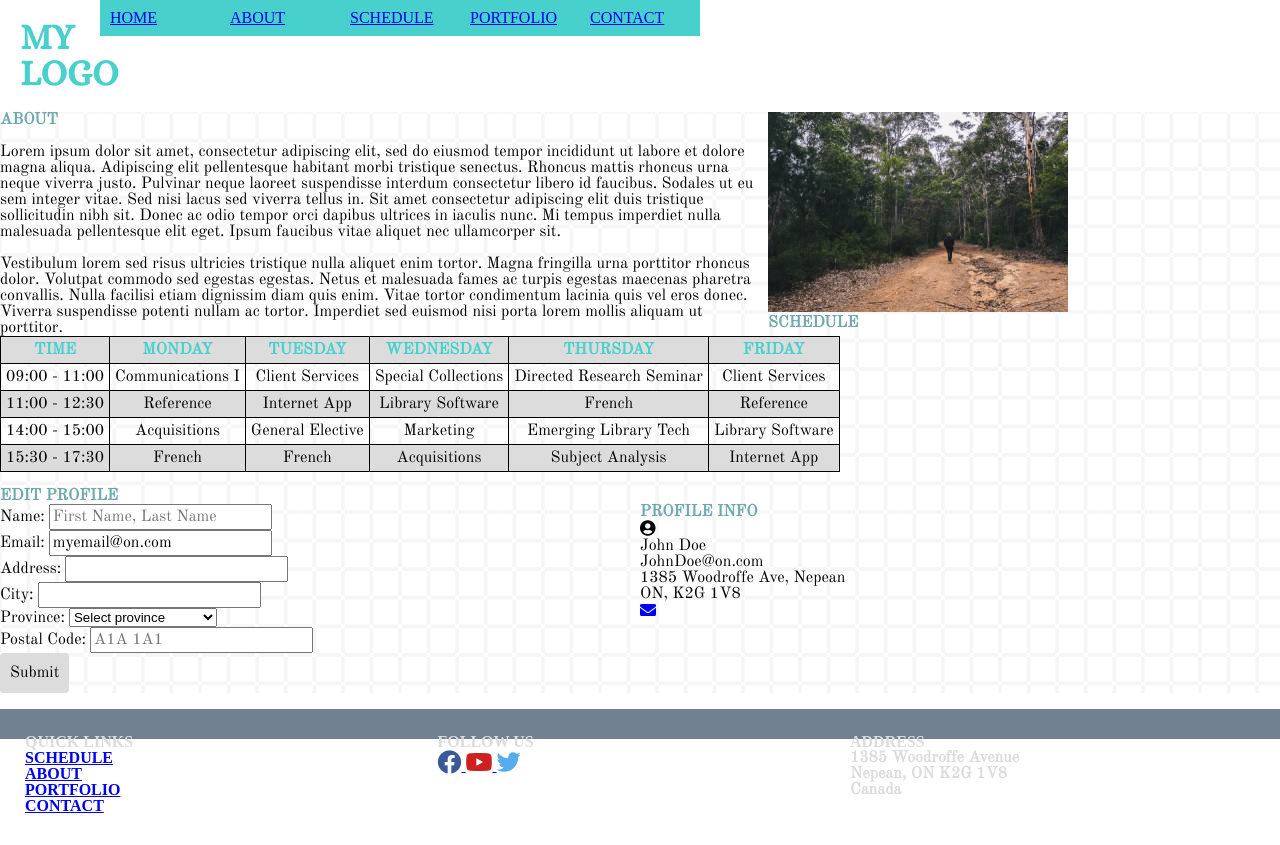
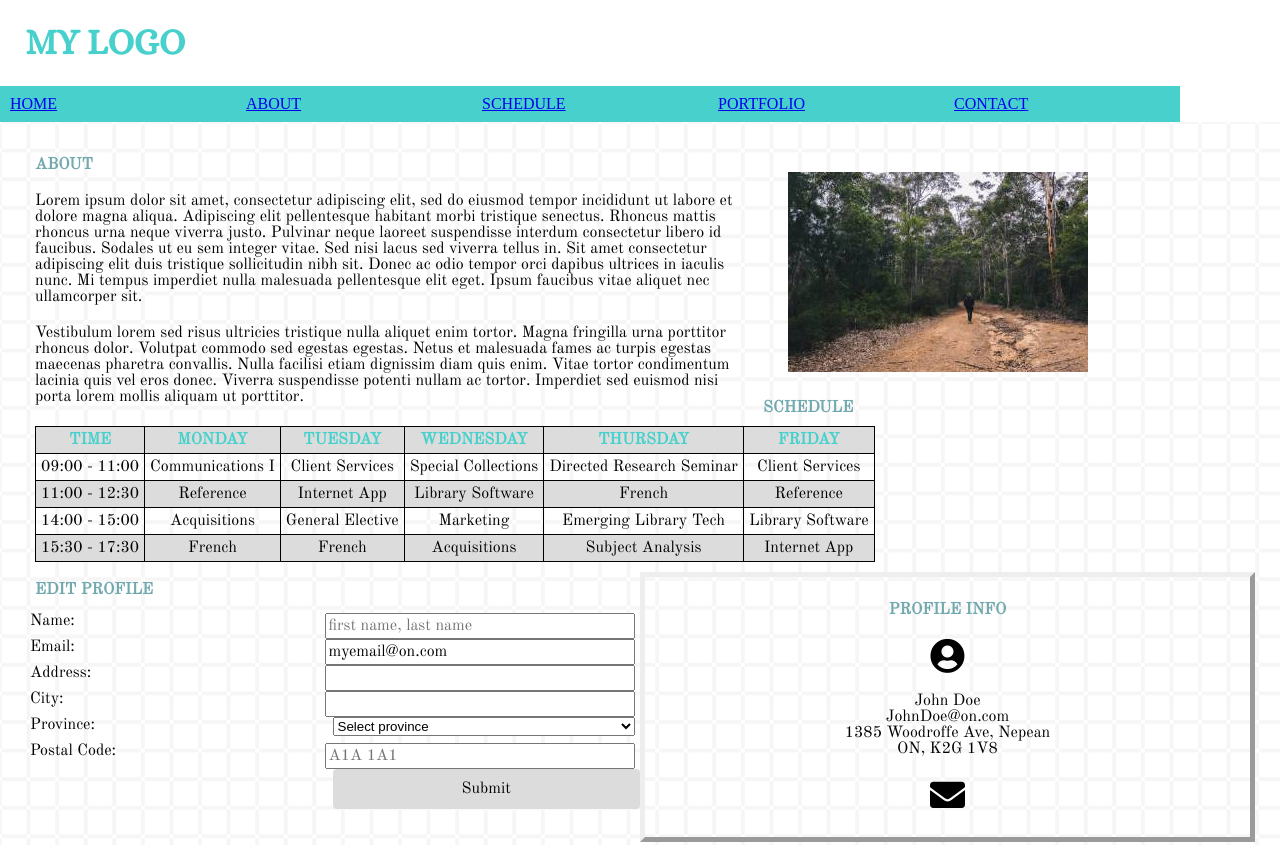
Before and after one commit to larw0005/larw0005.github.io, a plain HTML site: page lib2024/final/index.html in a window 1280 px wide. Shown: the top 845 px of the page. Before the commit the page ends 824 px from the top, so only its background shows below. Drawn offline with nearby package versions, Linux system fonts and the light colour scheme; files whose address does not match are found by name.

Commit message:
final with updated html and css

```diff
--- a/lib2024/final/css/style.css
+++ b/lib2024/final/css/style.css
@@ -64,8 +64,9 @@ table {
 	Black: #000000;
 	White: #ffffff;
 	SlateGray: #708090;
-
-	Social media colours: XXXXXXX;
+	Facebook: #3b5999;
+	Twitter: #55acee;
+	YouTube: #cd201f;
 
 */
 
@@ -81,13 +82,9 @@ table {
 
 .logo {
 	float: left;
-	width: 100px;
-	padding: 20px;
+	width: 100%;
+	padding: 25px;
 	box-sizing: border-box;
-
-}
-
-.logo {
 	font-family: 'aliceregular', serif;
 	font-weight: bold;
 	font-size: 36px;
@@ -172,7 +169,18 @@ input
 }
 
 main {
-	 background-image: url("../img/repeated-square.png");
+	background-image: url("../img/repeated-square.png");
+	margin-top: 10px;
+	margin-bottom: 10px;
+	margin-left: 30px;
+	margin-right: 30px;
+	padding: 25px;
+}
+
+.table-content,
+p,
+h2 {
+	padding: 10px;
 }
 
 
@@ -196,6 +204,20 @@ td {
 	background: #ffffff;
 }
 
+.form-elm {
+	font-family: 'Old Standard TT', serif;
+	padding: 5px;
+}
+
+label {
+	text-align: left;
+}
+
+input, select {
+  width: 50%;
+  float: right;
+  }
+
 input[type=submit] {
   background-color: #DCDCDC;
   color: black;
@@ -203,28 +225,38 @@ input[type=submit] {
   border: none;
   border-radius: 4px;
   cursor: pointer;
-  float: left;
+  float: right;
 }
 
 input[type=submit]:hover {
    background: #48D1CC;
 }
 
-#form-elm {
-	font-family: 'Old Standard TT', serif;
+.card-info {
+	width: 25%;
+	padding: 15px;
+	border: 5px;
+	border-style: outset;
+	text-align: center;
 }
 
 .fa-user-circle {
 	text-align: center;
-	font-size: 16px;
+	font-size: 35px;
 	color: black;
 }
 
+.fa-envelope {
+	text-align: center;
+	font-size: 35px;
+	color: black;
+}
 /* footer styling */
 
 footer {
 	background: #708090;
-	padding: 15px;
+	padding-bottom: 100px;
+	/*padding-left: 10px;*/
 	width: 100%;
 	box-sizing: border-box;
 }
@@ -233,11 +265,14 @@ footer {
 .quick-links {
 	color: #DCDCDC;
 	font-weight: bold;
+	text-align: center;
 }
+
 
  .social-media {
 	color: #DCDCDC;
 	font-weight: bold;
+	text-align: center;
 }
 
 .fa-facebook {
@@ -258,6 +293,12 @@ footer {
 .address-info {
 	color: #DCDCDC;
 	font-weight: bold;
+	text-align: center;
+}
+
+.footer-container {
+	float: center;
+	padding: 40px;
 }
 
 @media only screen and (min-width: 768px) {
@@ -269,12 +310,12 @@ footer {
 
 	.desktop-nav {
 		display: block;
-
+		max-width: 100%;
 	}
 
 	.desktop-nav li:hover {
-	width: 20%;
-	background: #DCDCDC;
+		width: 20%;
+		background: #DCDCDC;
 }
 
 	.mobile-nav {
@@ -295,6 +336,7 @@ footer {
 		float: left;
 		width: 40%;
 		box-sizing: border-box;
+		padding: 25px;
 	}
 
 	#schedule th:hover {
@@ -318,7 +360,7 @@ footer {
 	.col-footer {
 		width: 33%;
 		box-sizing: border-box;
-		padding: 10px;
+		padding: 5px;
 		float: left;
 	}
 
--- a/lib2024/final/index.html
+++ b/lib2024/final/index.html
@@ -71,11 +71,9 @@
 		<!--main content begins-->
 		<section class="main-content">
 			<h2>ABOUT</h2>
-			<br>
 			<p>
 				Lorem ipsum dolor sit amet, consectetur adipiscing elit, sed do eiusmod tempor incididunt ut labore et dolore magna aliqua. Adipiscing elit pellentesque habitant morbi tristique senectus. Rhoncus mattis rhoncus urna neque viverra justo. Pulvinar neque laoreet suspendisse interdum consectetur libero id faucibus. Sodales ut eu sem integer vitae. Sed nisi lacus sed viverra tellus in. Sit amet consectetur adipiscing elit duis tristique sollicitudin nibh sit. Donec ac odio tempor orci dapibus ultrices in iaculis nunc. Mi tempus imperdiet nulla malesuada pellentesque elit eget. Ipsum faucibus vitae aliquet nec ullamcorper sit.
 			</p>
-			<br>
 			<p>
 				Vestibulum lorem sed risus ultricies tristique nulla aliquet enim tortor. Magna fringilla urna porttitor rhoncus dolor. Volutpat commodo sed egestas egestas. Netus et malesuada fames ac turpis egestas maecenas pharetra convallis. Nulla facilisi etiam dignissim diam quis enim. Vitae tortor condimentum lacinia quis vel eros donec. Viverra suspendisse potenti nullam ac tortor. Imperdiet sed euismod nisi porta lorem mollis aliquam ut porttitor.
 			</p>
@@ -86,13 +84,14 @@
 	<img src="img/pexels-forest-edit.jpg" alt="Image 1" width="300" height="200">
 </aside>
 
+
 <!--sidebar content ends-->
 	 <!--table displaying schedule content begins-->
 
 	 <article class="col-main table-content">
 		<section class="table">
-			<h2>SCHEDULE</h2>
-			<table id="schedule">
+		<table id="schedule">
+			 <h2>SCHEDULE</h2>
 				<thead>
 					<tr>
 						<th>TIME</th>
@@ -139,7 +138,6 @@
 			</table>
 		</section>
 	</article>
-	<br>
 <!--table ends-->
 <!--section for profile form begins-->
 	<section id=html-form class="form">
@@ -147,7 +145,7 @@
 			<form action="somepage.php" method="post">
 				<div id="name-container" class="form-elm">
 					<label for="Name">Name:</label>
-					<input type="text" name="Name" id="Name" placeholder="First Name, Last Name" required>
+					<input type="text" name="Name" id="Name" placeholder="first name, last name" required>
 				</div>
 				<div id="email-container" class="form-elm">
 					<label for="email">Email:</label>
@@ -188,7 +186,6 @@
 			</div>
 			</form>
 		</section>
-		<br>
 	<!--end of profile form-->
 <!--profile contact info card begins-->
 
@@ -202,6 +199,7 @@
 			1385 Woodroffe Ave, Nepean<br>
 			ON, K2G 1V8<br>
 		</p>
+		</div>
 		<p>
 			<a href="mailto:johndoe@on.com">
 				<i class="fas fa-envelope"></i>
@@ -209,13 +207,12 @@
 		</p>
 	</section>
 </main>
-<br>
-
 <!--footer content starts-->
 <footer id="footer" class="footer-info">
 		<div class="footer-container">
 			<section class="col-footer quick-links">
 				<h3>QUICK LINKS</h3>
+				<br>
 				<nav class="footer-nav-container">
 				<ul class="footer-nav">
 						<li>
@@ -236,6 +233,7 @@
 
 			<section class="col-footer social-media">
 				<h3>FOLLOW US</h3>
+				<br>
 				<nav>
 					<a href="https://www.facebook.com">
 						<i class="fab fa-facebook"></i>
@@ -249,14 +247,16 @@
 					</a>
 				</nav>
 			</section>
-		</div>
+
 
 		<section class="col-footer address-info">
 				<h3>ADDRESS</h3>
-					<p class="footer">1385 Woodroffe Avenue</p>
-					<p class="footer">Nepean, ON K2G 1V8</p>
-					<p class="footer">Canada</p>
+				<br>
+					<p>1385 Woodroffe Avenue</p>
+					<p>Nepean, ON K2G 1V8</p>
+					<p>Canada</p>
 			</section>
+		</div>
 	</footer>
 </body>
 </html>
```
